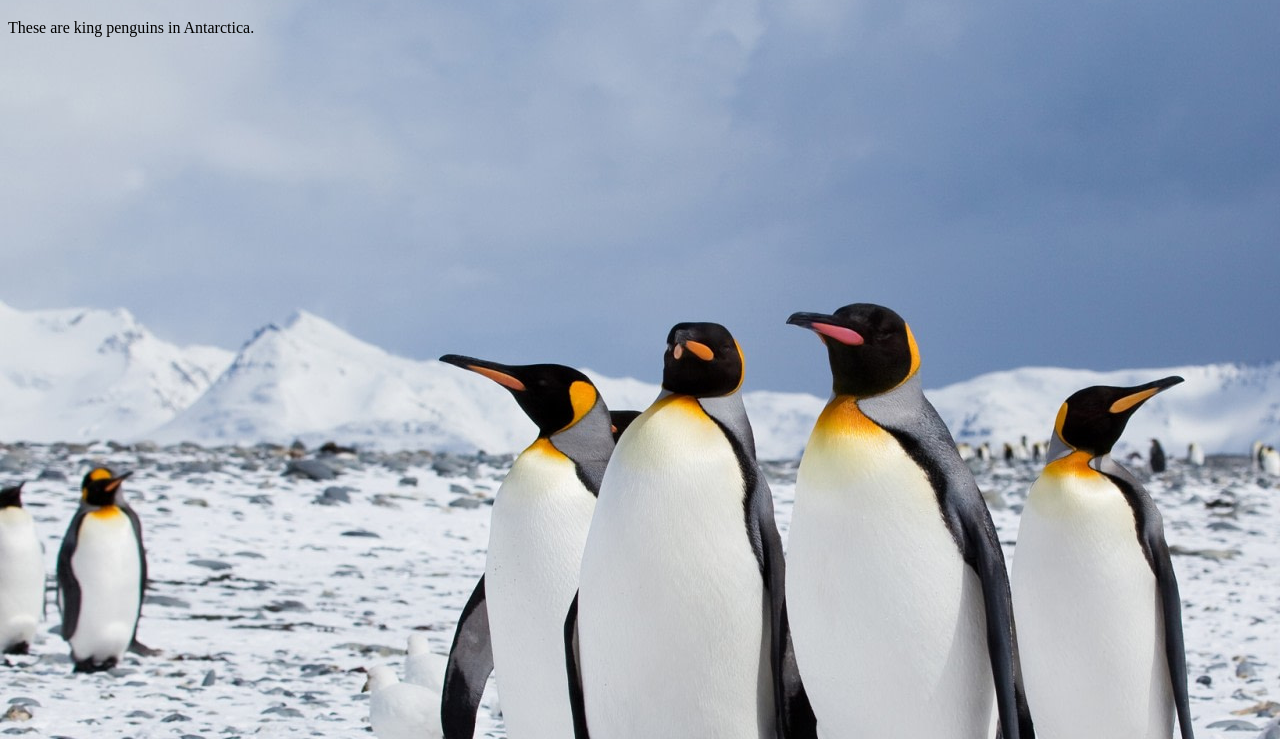
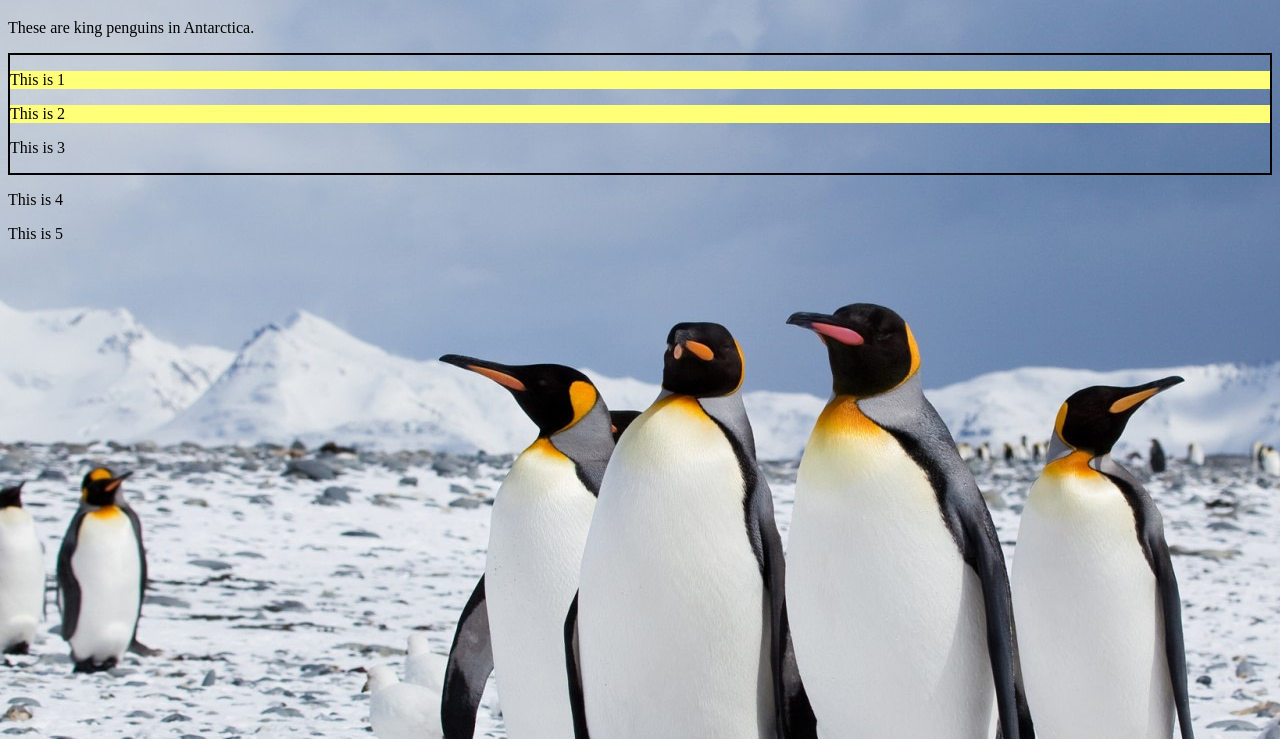
Before and after one commit to Rith-Ven/PracticingWebsite, a plain HTML site: page page3.html in a window 1280 px wide. Shown: the part 61-800 px from the top of the page. Drawn offline with Linux system fonts and the light colour scheme.

Commit message:
learning combinators

```diff
--- a/page3.html
+++ b/page3.html
@@ -10,5 +10,17 @@
     <h1>King Penguins</h1>
     <p>These are king penguins in Antarctica.</p>
 
+    <!-- combinators = explain the relationship between listed selectors
+         " " descendant, > child, ~ general sibling,  + adjacent sibling-->
+
+    <div id = "container">
+        <p>This is 1</p>
+        <p>This is 2</p>
+        <div>
+            <p>This is 3</p>
+        </div>
+    </div>
+        <p>This is 4</p>
+        <p>This is 5</p>
 </body>
 </html>
--- a/style2.css
+++ b/style2.css
@@ -2,7 +2,15 @@
     background-repeat: no-repeat
     background-position: center;
     background-attachment: fixed;
-    background-size: cover;         */
+    background-size: cover;  */
 body{
     background-image: url(images/kingpenguins.jpeg);
 }
+
+#container{
+    border: 2px solid;
+
+}
+#container > p{
+    background-color: rgb(255, 255, 120);
+}
```
